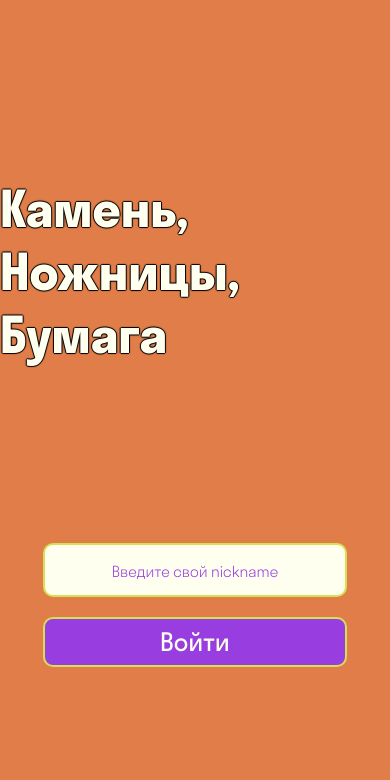
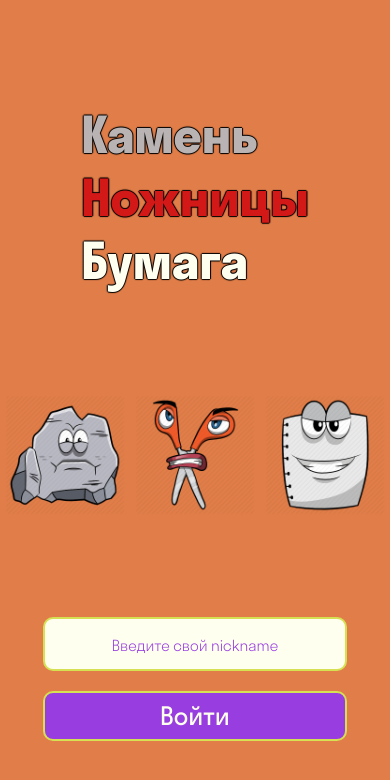
Before and after one commit to KirillLodygin/Training_project, a plain HTML site: page layout/login_screen.html in a window 390 px wide. Drawn offline with Linux system fonts and the light colour scheme.

Commit message:
modified login_screen

```diff
--- a/layout/login_screen.html
+++ b/layout/login_screen.html
@@ -11,7 +11,16 @@
     <header class="header">
         <div class="container">
             <div class="main">
-                <h1 class="title">Камень, Ножницы, Бумага</h1>
+                <h1 class="title">
+                    <span class="rock-text">Камень</span>
+                    <span class="scissors-text">Ножницы</span>
+                    <span class="paper-text">Бумага</span>
+                </h1>
+                <figure class="title-image">
+                    <img src="/Training_project/layout/assets/img/rock.jpg" class="rock-image">
+                    <img src="/Training_project/layout/assets/img/scissors.jpg" class="scissors-image">
+                    <img src="/Training_project/layout/assets/img/paper.jpg" class="paper-image">
+                </figure>
                 <figure class="login">
                     <input type="text" class="login login-input" placeholder="Введите свой nickname">
                     <button class="login login-button">Войти</button>
--- a/layout/stiles.css
+++ b/layout/stiles.css
@@ -36,6 +36,8 @@ body {
 	--game2-color: #983de0;
 	--game2-background-color: #e07d48;
 	--title-color: #fffff0;
+	--rock: rgb(185, 179, 179);
+	--scissors: rgb(211, 24, 24);
 }
 
 section {
@@ -218,23 +220,7 @@ h2 {
 .rock {
 	background-image: url('./assets/img/rock.jpg');
 }
-@media (max-width: 480px) {
-	section {
-		flex-direction: column;
-	}
-	.gamer1,
-	.gamer2 {
-		width: 100vw;
-		height: 50vh;
-	}
-	.scissors,
-	.paper,
-	.rock,
-	.oblique-cross {
-		width: 440px;
-		height: 200px;
-	}
-}
+
 .oblique-cross {
 	position: absolute;
 	color: #cb2821;
@@ -287,20 +273,67 @@ h2 {
 .title {
 	font-weight: 700;
 	font-size: 50px;
-	color: var(--title-color);
 	text-shadow: 1px 0 1px #000, 0 1px 1px #000, -1px 0 1px #000, 0 -1px 1px #000;
-	animation: slideTop 500ms 0s 1 backwards;
 }
-@keyframes slideTop {
+.title-image {
+	display: flex;
+	justify-content: space-around;
+	width: 100%;
+}
+.rock-image {
+	width: 200px;
+	cursor: pointer;
+	animation: opacityRock 3s 1s 1 backwards;
+}
+@keyframes opacityRock {
 	from {
-		margin-top: -50%;
+		opacity: -1;
 	}
 
 	to {
-		margin-top: 0%;
+		opacity: 1;
 	}
 }
+.scissors-image {
+	width: 200px;
+	cursor: pointer;
+	animation: opacityScissors 3s 1.5s 1 backwards;
+}
+@keyframes opacityScissors {
+	from {
+		opacity: -1;
+	}
 
+	to {
+		opacity: 1;
+	}
+}
+.paper-image {
+	width: 200px;
+	cursor: pointer;
+	animation: opacityPaper 3s 2s 1 backwards;
+}
+@keyframes opacityPaper {
+	from {
+		opacity: -1;
+	}
+
+	to {
+		opacity: 1;
+	}
+}
+.rock-text {
+	color: var(--rock);
+	animation: opacityRock 2s 1s 1 backwards;
+}
+.scissors-text {
+	color: var(--scissors);
+	animation: opacityRock 2s 1.5s 1 backwards;
+}
+.paper-text {
+	color: var(--title-color);
+	animation: opacityRock 2s 2s 1 backwards;
+}
 .container {
 	max-width: 700px;
 	height: 100vh;
@@ -332,6 +365,17 @@ h2 {
 	font-weight: 700;
 	font-size: 20px;
 	cursor: pointer;
+	animation: slideRight 500ms 0s 1 backwards;
+}
+@keyframes slideRight {
+	from {
+		margin-right: -750%;
+		margin-left: 700%;
+	}
+
+	to {
+		margin-left: 0%;
+	}
 }
 .login-input:hover {
 	background: white;
@@ -353,8 +397,66 @@ h2 {
 	color: var(--title-color);
 	transition: background-color 300ms;
 	cursor: pointer;
+	animation: slideLeft 500ms 0s 1 backwards;
+}
+@keyframes slideLeft {
+	from {
+		margin-left: -750%;
+		margin-right: 700%;
+	}
+
+	to {
+		margin-left: 0%;
+	}
 }
 .login-button:hover {
 	background: #aa75d6;
 	color: #e0e0ce;
 }
+@media (max-width: 480px) and (orientation: landscape) {
+	.title {
+		font-weight: 700;
+		font-size: 50px;
+	}
+	.rock-image {
+		width: 120px;
+	}
+	.scissors-image {
+		width: 120px;
+	}
+	.paper-image {
+		width: 120px;
+	}
+}
+@media (max-width: 480px) and (orientation: portrait) {
+	.title {
+		font-weight: 700;
+		font-size: 50px;
+		display: flex;
+		flex-direction: column;
+	}
+	.rock-image {
+		width: 120px;
+	}
+	.scissors-image {
+		width: 120px;
+	}
+	.paper-image {
+		width: 120px;
+	}
+	section {
+		flex-direction: column;
+	}
+	.gamer1,
+	.gamer2 {
+		width: 100vw;
+		height: 50vh;
+	}
+	.scissors,
+	.paper,
+	.rock,
+	.oblique-cross {
+		width: 440px;
+		height: 200px;
+	}
+}
```
